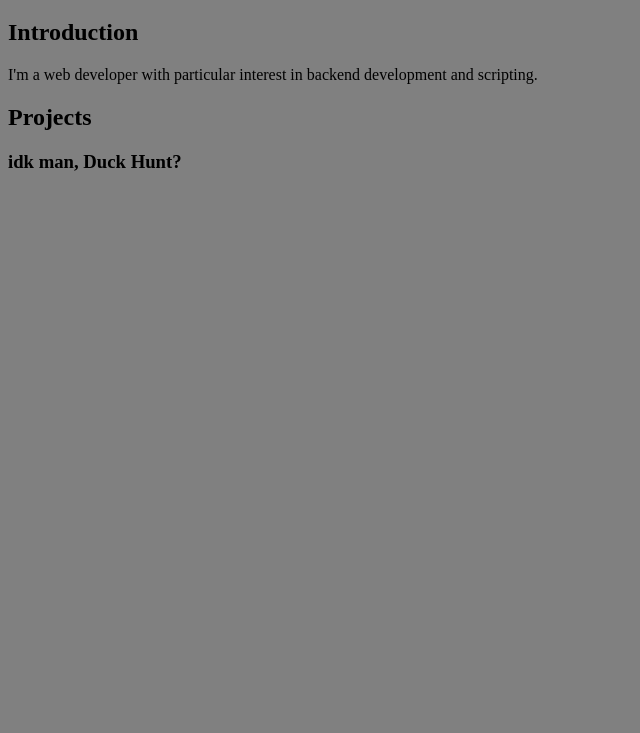
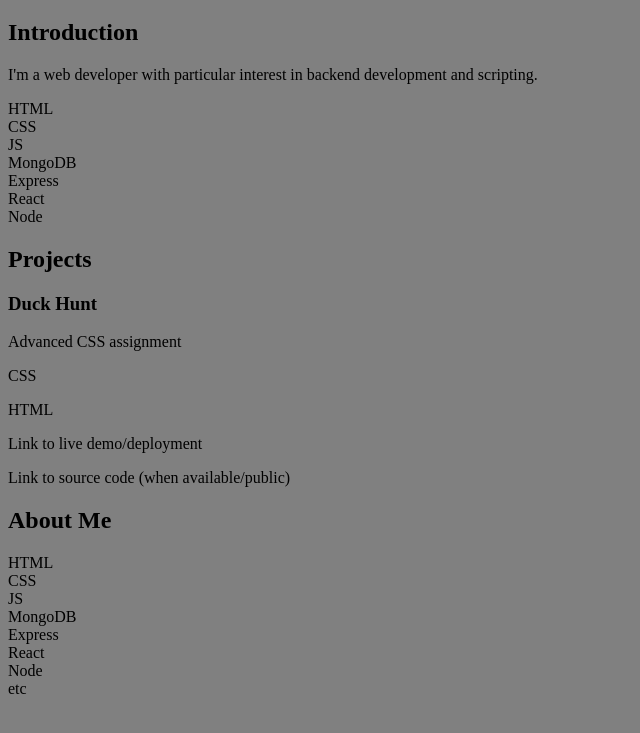
Before and after one commit to Ninejar/portfolio, a plain HTML site: page index.html in a window 1280 px wide. Shown: the part 61-794 px from the top of the page, without its empty margins (0-640 px from the left). Drawn offline with Linux system fonts and the light colour scheme.

Commit message:
more icons + more clearly planned page

```diff
--- a/index.html
+++ b/index.html
@@ -14,19 +14,52 @@
     <section class="intro">
         <h2>Introduction</h2>
         <p>I'm a web developer with particular interest in backend development and scripting.</p>
-        <!-- technologies -->
+        <!-- partial technology list + icons -->
+        <div class="technologies partial">
+            <div>HTML</div>
+            <div>CSS</div>
+            <div>JS</div>
+            <div>MongoDB</div>
+            <div>Express</div>
+            <div>React</div>
+            <div>Node</div>
+        </div>
     </section>
 
     <section class="projects">
         <h2>Projects</h2>
         <div class="project">
-            <h3 class="project-name">idk man, Duck Hunt?</h3>
+            <h3 class="project-name">Duck Hunt</h3>
             <!-- project-image -->
-            <p class="project-contents"></p>
+            <div class="project-contents">
+                <p class="description">Advanced CSS assignment</p>
+                <!-- organized by relevance? -->
+                <div class="technologies">
+                    <p>CSS</p>
+                    <p>HTML</p>
+                </div>
+                <div class="links">
+                    <p class="link live">Link to live demo/deployment</p>
+                    <p class="link source">Link to source code (when available/public)</p>
+                </div>
+            </div>
         </div>
     </section>
 
-    <section class="about"></section>
+    <section class="about">
+        <h2>About Me</h2>
+        <!-- full technology list + icons -->
+        <div class="technologies partial">
+            <div>HTML</div>
+            <div>CSS</div>
+            <div>JS</div>
+            <div>MongoDB</div>
+            <div>Express</div>
+            <div>React</div>
+            <div>Node</div>
+            <div>etc</div>
+        </div>
+    </section>
 
     <!-- footer (from JS?) -->
 </body>
```
Also changed, not shown: Assets/Logos/bash-icon.svg (added), Assets/Logos/mongodb-icon.svg (added), Assets/Logos/mysql-icon.svg (added).
